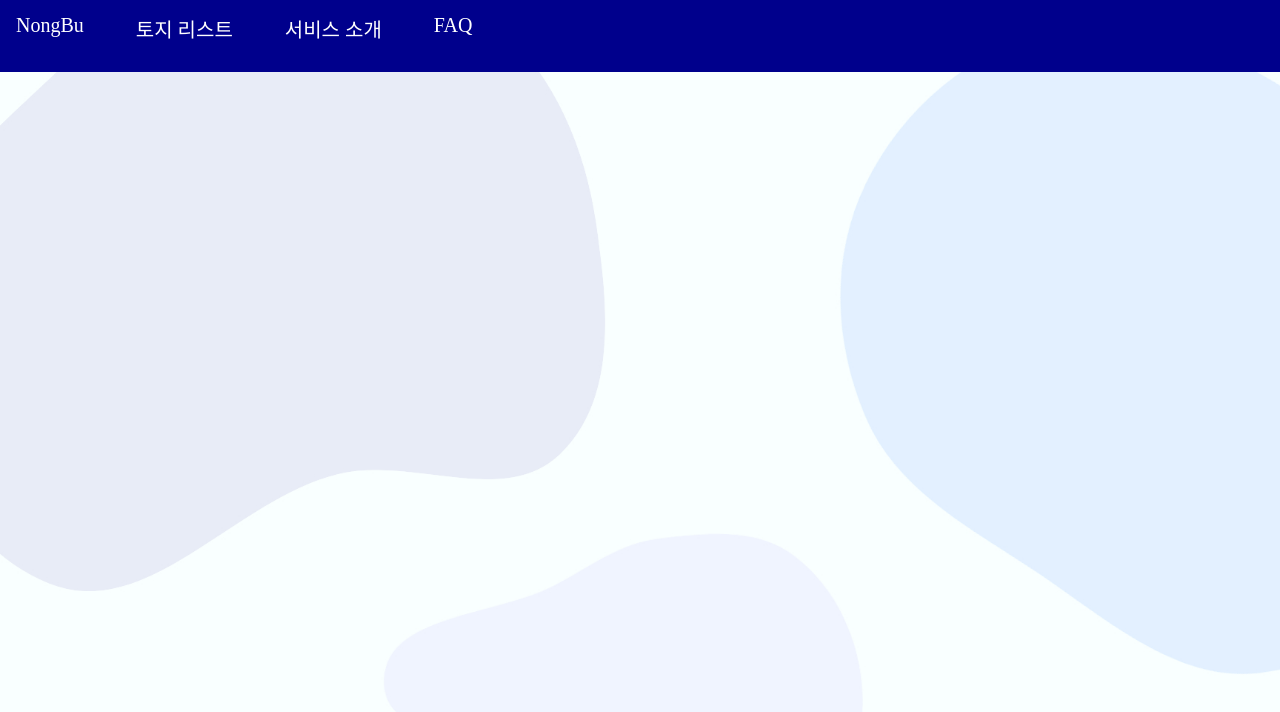
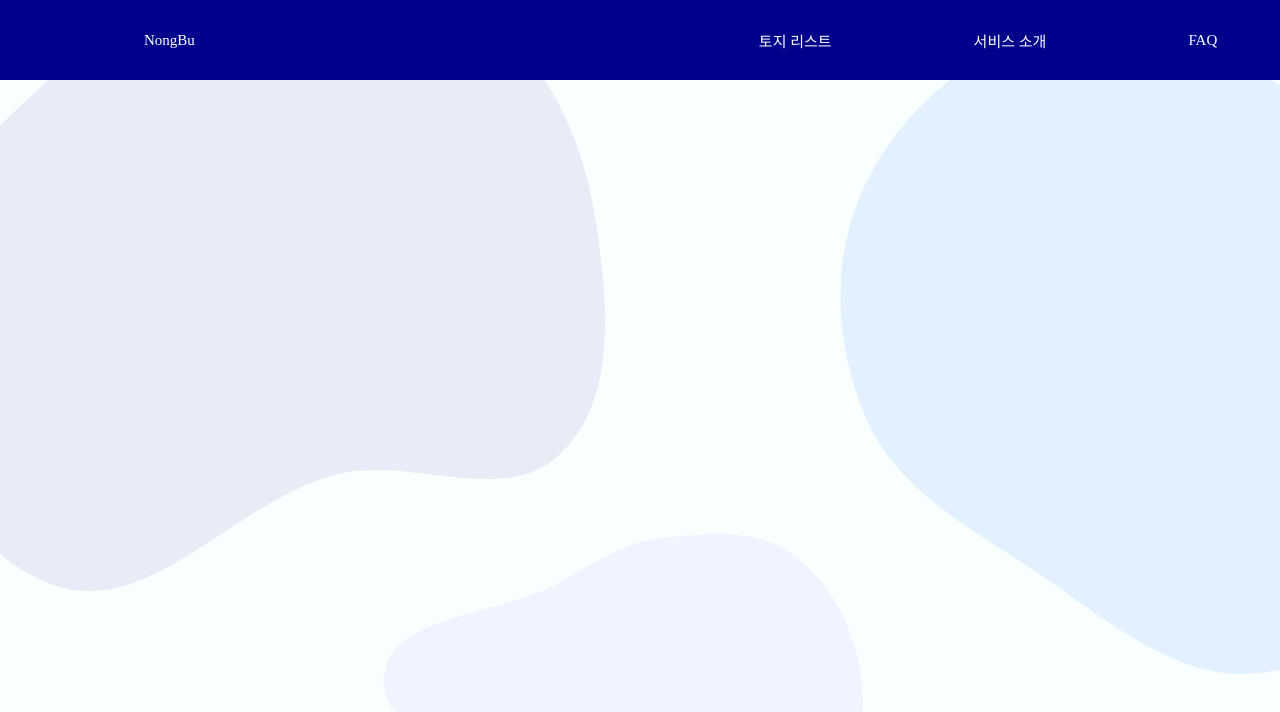
Before and after one commit to siwon99/KT-AIVLE-SCHOOL-BigProject, a React (Vite) app: page / in a window 1280 px wide. Shown: the top 712 px of the page. Built offline with nearby package versions, Linux system fonts and the light colour scheme; the HTML template or start-up script is replaced by a standard one.

Commit message:
feat: 넷바 디자인 수정(2)

```diff
--- a/src/pages/navbar/navbar.css
+++ b/src/pages/navbar/navbar.css
@@ -2,7 +2,7 @@
     display: flex;
     position: fixed;
     width: 100%;
-    height: 9vh;
+    height: 10vh;
     top: 0;
   }
 
@@ -14,15 +14,26 @@
   }
 
   .navbar nav ul {
+    display: flex;
     width: 100%;
+    padding: 0;
+    align-items: center;
     list-style-type: none; /*리스트 아이템 앞 점 제거*/
   }
 
   .navbar nav ul li {
-    float: left;
+    margin-right: 90px;
   }
 
+  .navbar nav ul li:first-child {
+    margin-left: 10%; /*농부만 왼쪽 위치*/
+    margin-right: 40%; /*나머지 오른쪽 위치*/
+}
+
   .navbar nav ul li a {
+    font-size: 17px;
     color: white;
     text-decoration: none; /* 링크의 밑줄 제거 */
+    white-space: nowrap; /*텍스트 줄바끔 금지*/
+    font-size: clamp(10px, 2vw, 15px); /*화면 크기에 따라 글자 크기 조정*/
   }
```
